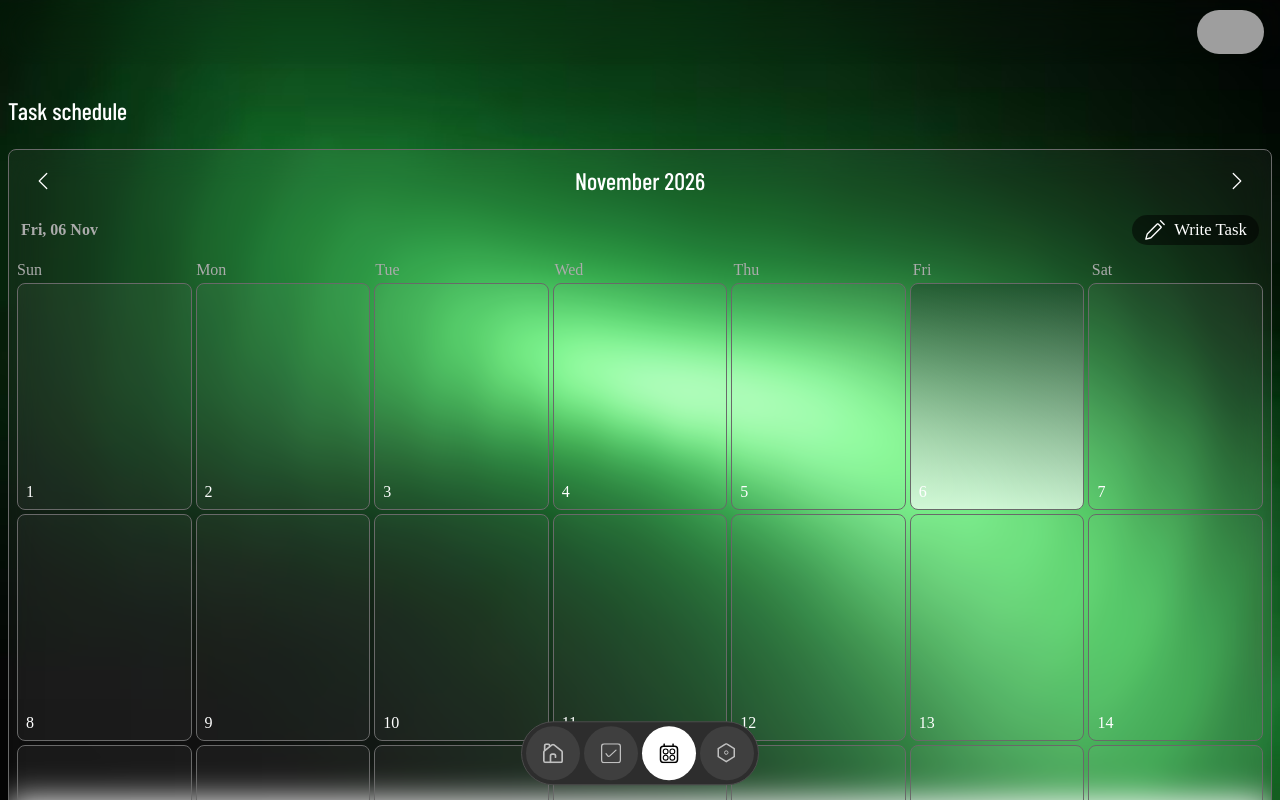
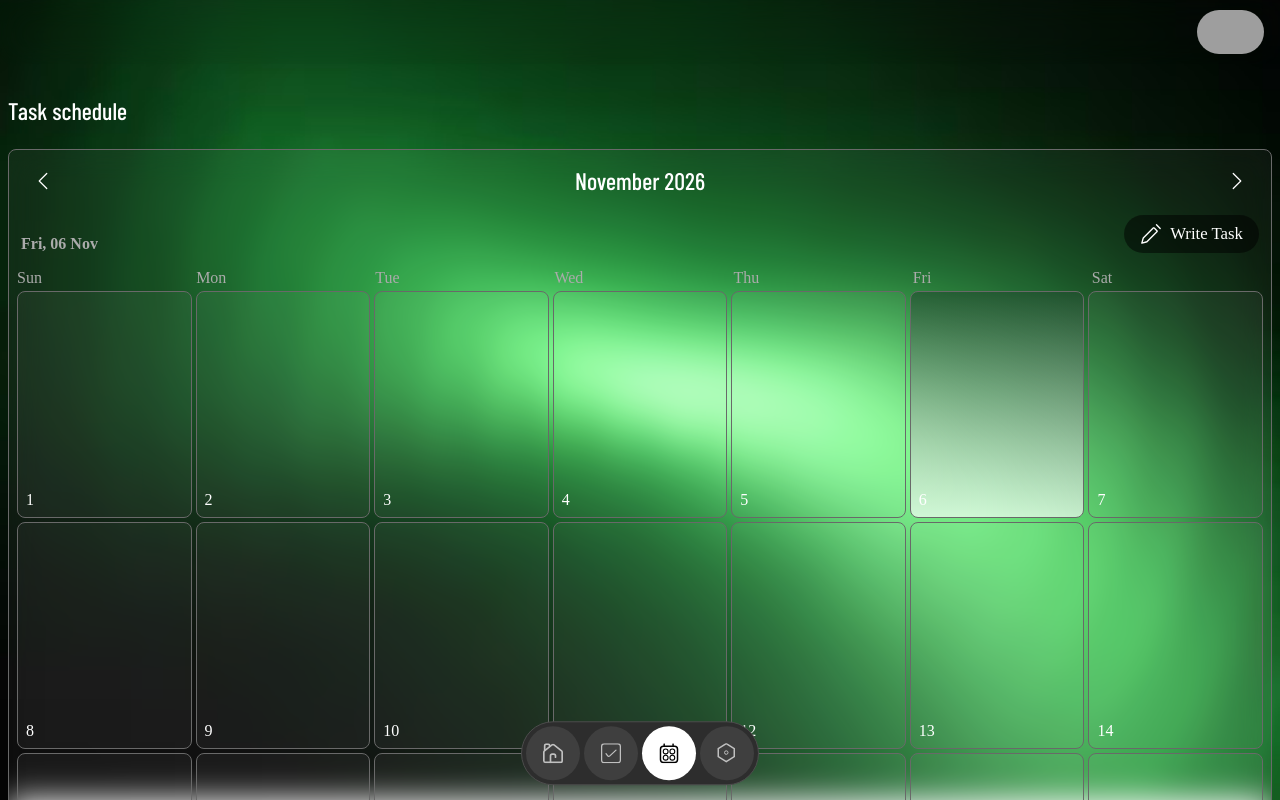
Before and after one commit to Ritiks26/tasky, a React (Vite) app: page /calendar in a window 1280 px wide. Shown: the top 800 px of the page. Built offline with nearby package versions, Linux system fonts and the light colour scheme; no server answers; sample sign-in values are in the browser's storage; grey boxes are pictures that could not be loaded; a web font is replaced by a local one.

Commit message:
fix: fix calendar date alignment

```diff
--- a/src/components/Calendar.css
+++ b/src/components/Calendar.css
@@ -41,7 +41,7 @@
 
   .manage-task {
     display: flex;
-    align-items: center;
+    align-items: end;
     justify-content: space-between;
     width: 100%;
 
@@ -55,10 +55,10 @@
     display: flex;
     align-items: center;
     gap: 0.5rem;
-    padding: 0.25rem 0.75rem;
+    padding: 0.5rem 1rem;
     width: fit-content;
     background-color: rgba(0, 0, 0, 0.5);
-    border-radius: 1rem;
+    border-radius: 2rem;
 
     p {
       font-size: 1.05rem;
--- a/src/pages/auth/Login.jsx
+++ b/src/pages/auth/Login.jsx
@@ -1,6 +1,6 @@
+import axios from "axios";
 import { useState } from "react";
 import { useNavigate } from "react-router-dom";
-import axios from "axios";
 import { getAuthError } from "../../utils/getAuthError";
 import "./Auth.css";
 
```
